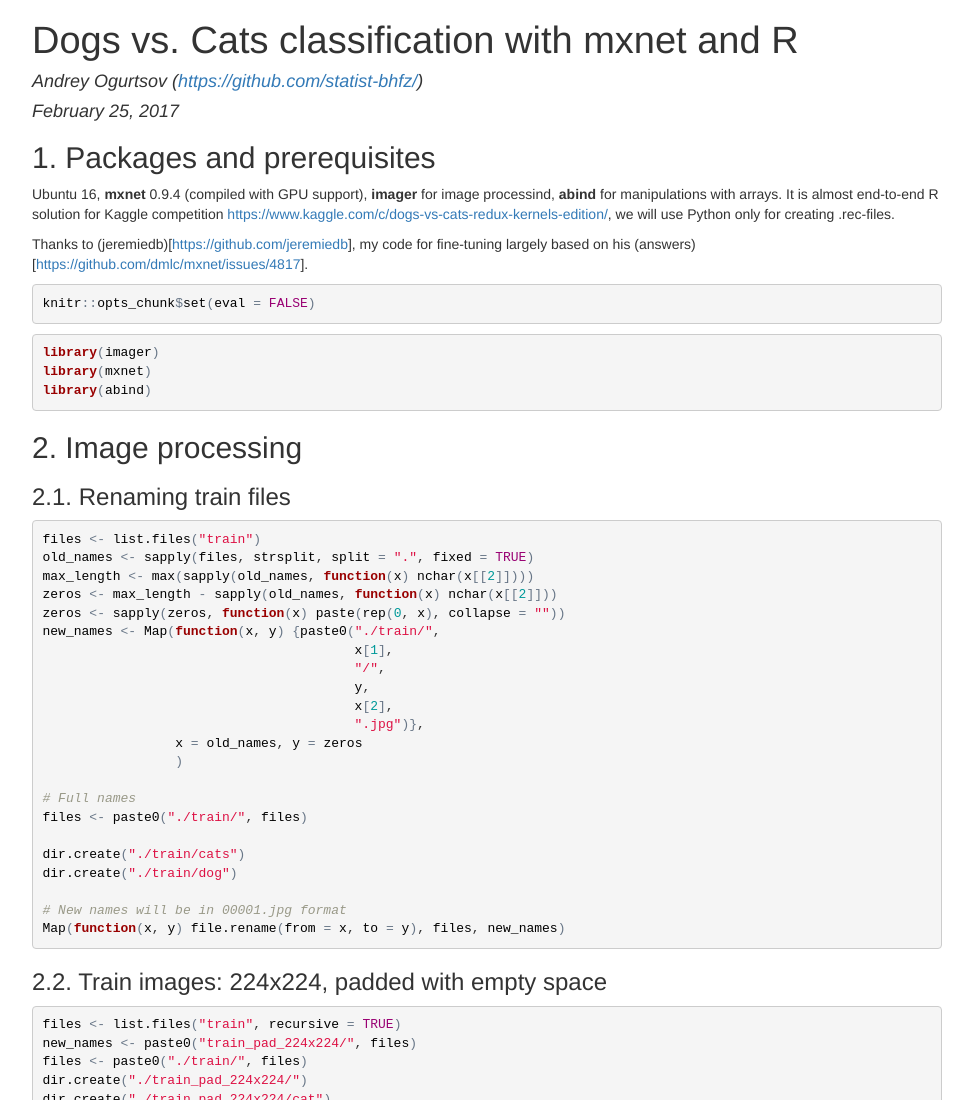
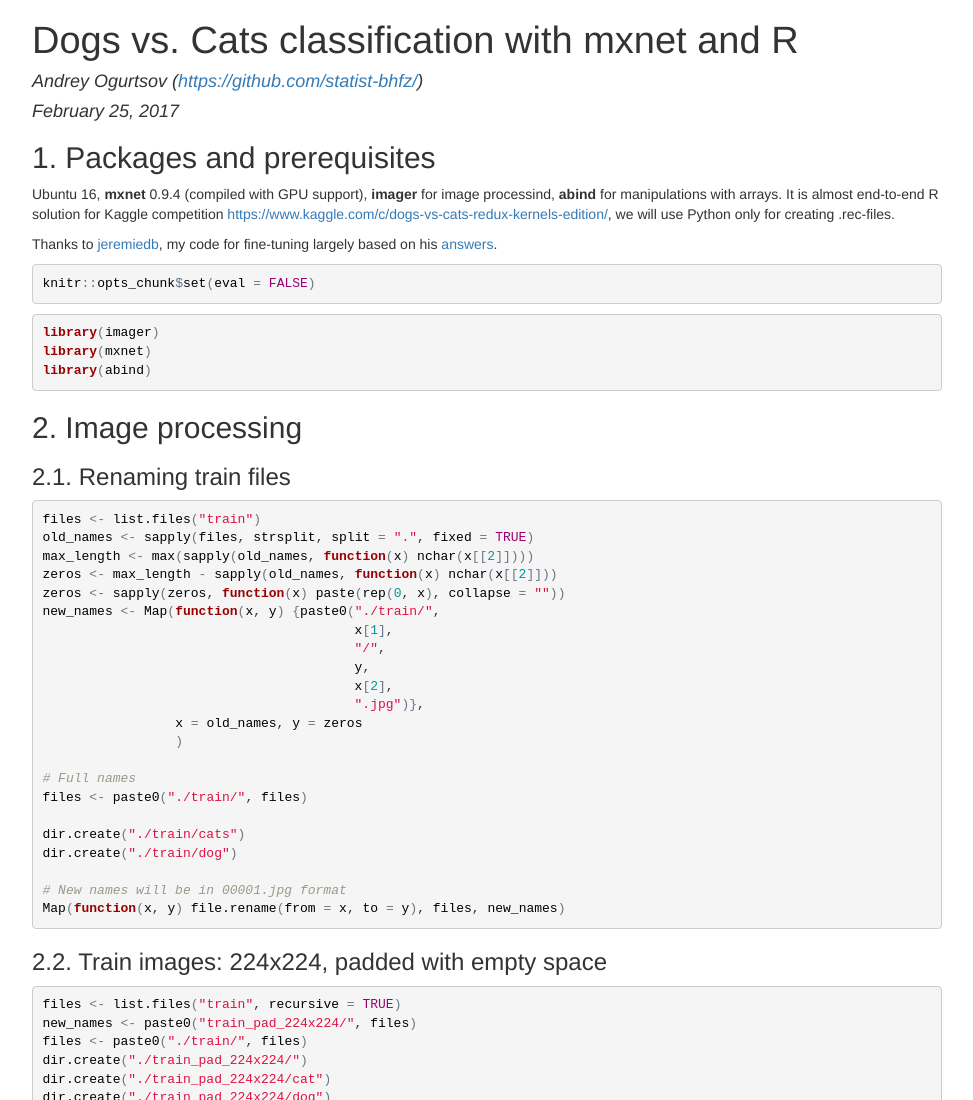
Before and after one commit to statist-bhfz/statist-bhfz.github.io, a plain HTML site: page cats_dogs_finetune.html in a window 1280 px wide. Shown: the top 1100 px of the page, without its empty margins (153-1126 px from the left). Drawn offline with nearby package versions, Linux system fonts and the light colour scheme; some packages are replaced by stand-ins of ours.

Commit message:
fix typo

```diff
--- a/cats_dogs_finetune.html
+++ b/cats_dogs_finetune.html
@@ -127,7 +127,7 @@ $(document).ready(function () {
 <div id="packages-and-prerequisites" class="section level2">
 <h2>1. Packages and prerequisites</h2>
 <p>Ubuntu 16, <strong>mxnet</strong> 0.9.4 (compiled with GPU support), <strong>imager</strong> for image processind, <strong>abind</strong> for manipulations with arrays. It is almost end-to-end R solution for Kaggle competition <a href="https://www.kaggle.com/c/dogs-vs-cats-redux-kernels-edition/" class="uri">https://www.kaggle.com/c/dogs-vs-cats-redux-kernels-edition/</a>, we will use Python only for creating .rec-files.</p>
-<p>Thanks to (jeremiedb)[<a href="https://github.com/jeremiedb" class="uri">https://github.com/jeremiedb</a>], my code for fine-tuning largely based on his (answers)[<a href="https://github.com/dmlc/mxnet/issues/4817" class="uri">https://github.com/dmlc/mxnet/issues/4817</a>].</p>
+<p>Thanks to <a href="https://github.com/jeremiedb">jeremiedb</a>, my code for fine-tuning largely based on his <a href="https://github.com/dmlc/mxnet/issues/4817">answers</a>.</p>
 <pre class="r"><code>knitr::opts_chunk$set(eval = FALSE)</code></pre>
 <pre class="r"><code>library(imager)
 library(mxnet)
```
